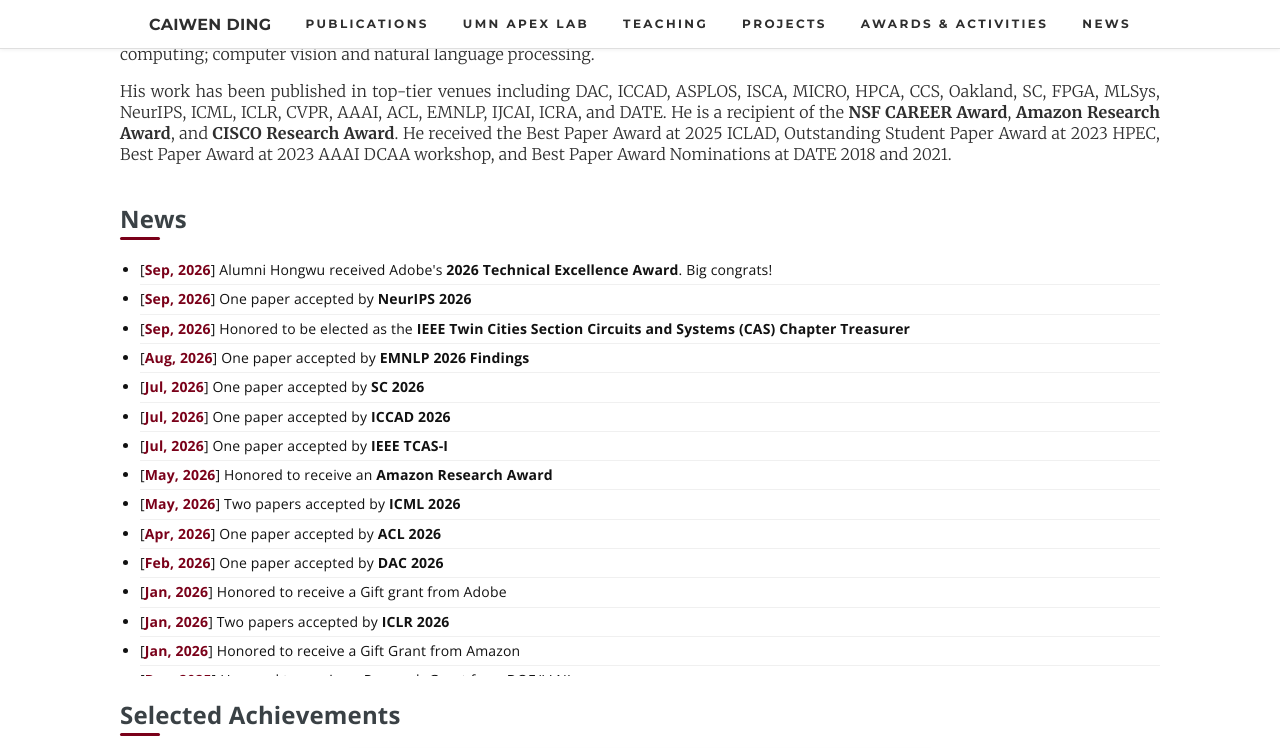
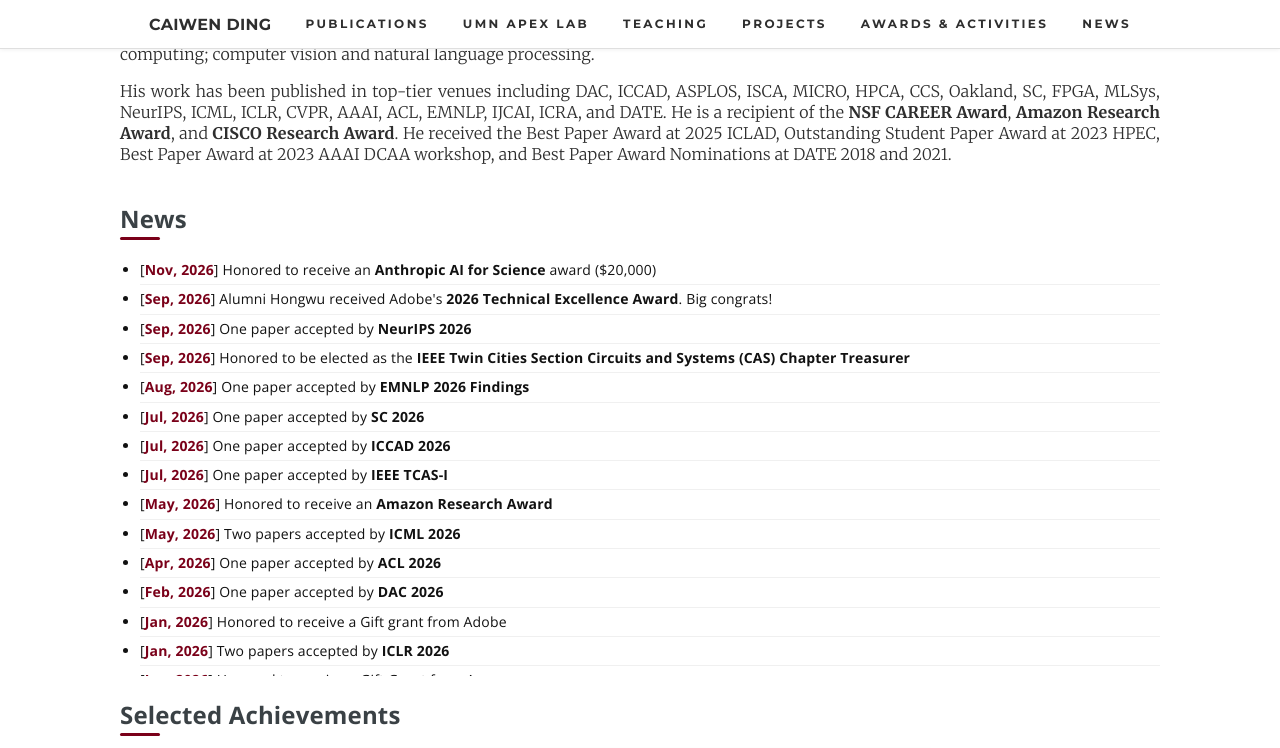
Before and after one commit to caiwending/caiwending.github.io, a Jekyll site: the page built from index.html, in a window 1280 px wide and 900 px high, scrolled down 568 px, cut to the strip 0-748 px from the top of the window. Built offline with Jekyll 4.4.1, drawn with Linux system fonts in a browser that asks for light colours; the list of posts is cut into pages by our own code.

Commit message:
Add Anthropic AI for Science award news

```diff
--- a/_data/news.yml
+++ b/_data/news.yml
@@ -1,3 +1,7 @@
+- label: award
+  title: "Honored to receive an <strong>Anthropic AI for Science</strong> award ($20,000)"
+  date: Nov, 2026
+
 - label: award
   title: "Alumni Hongwu received Adobe's <strong>2026 Technical Excellence Award</strong>. Big congrats!"
   date: Sep, 2026
```
